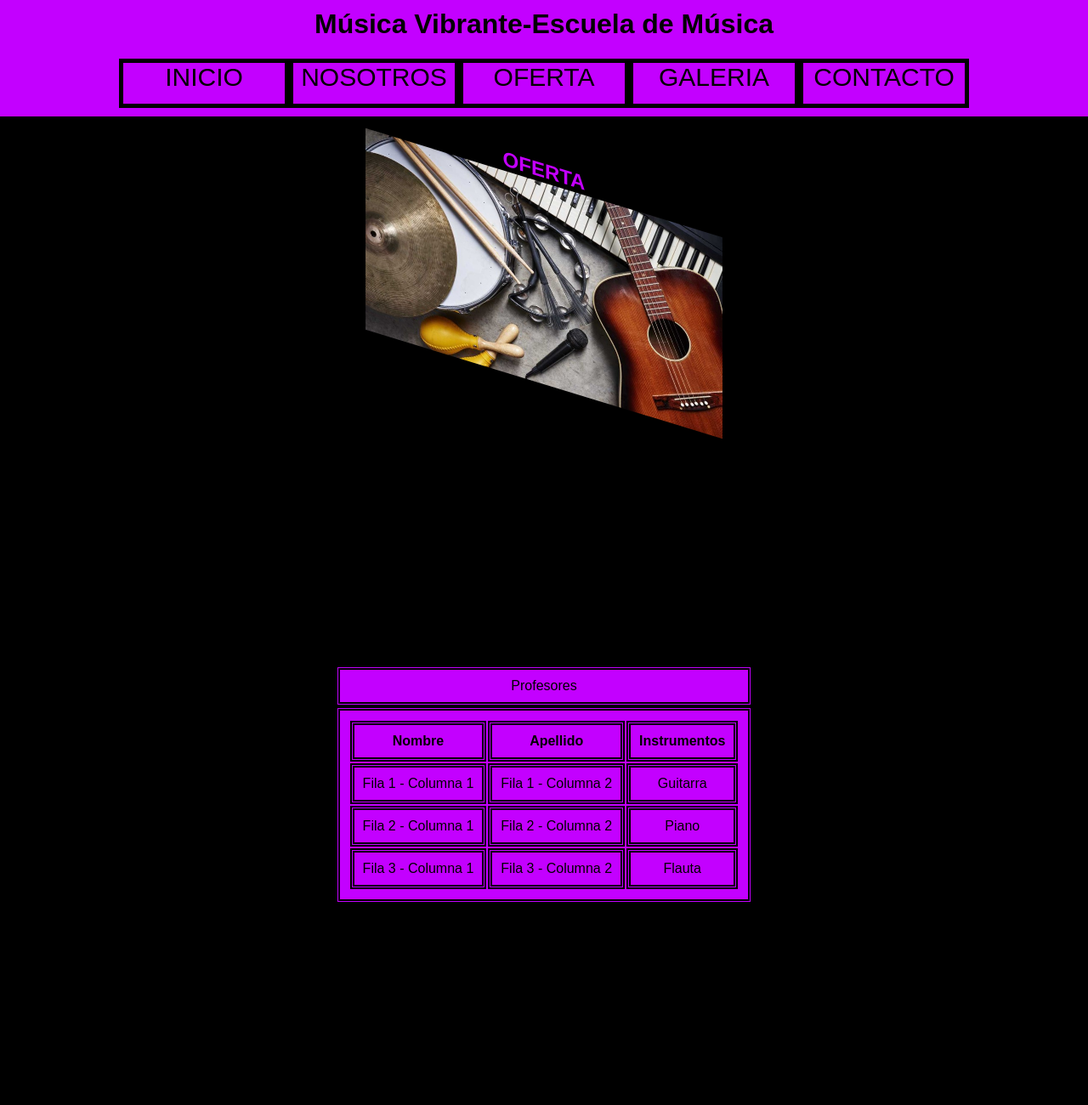
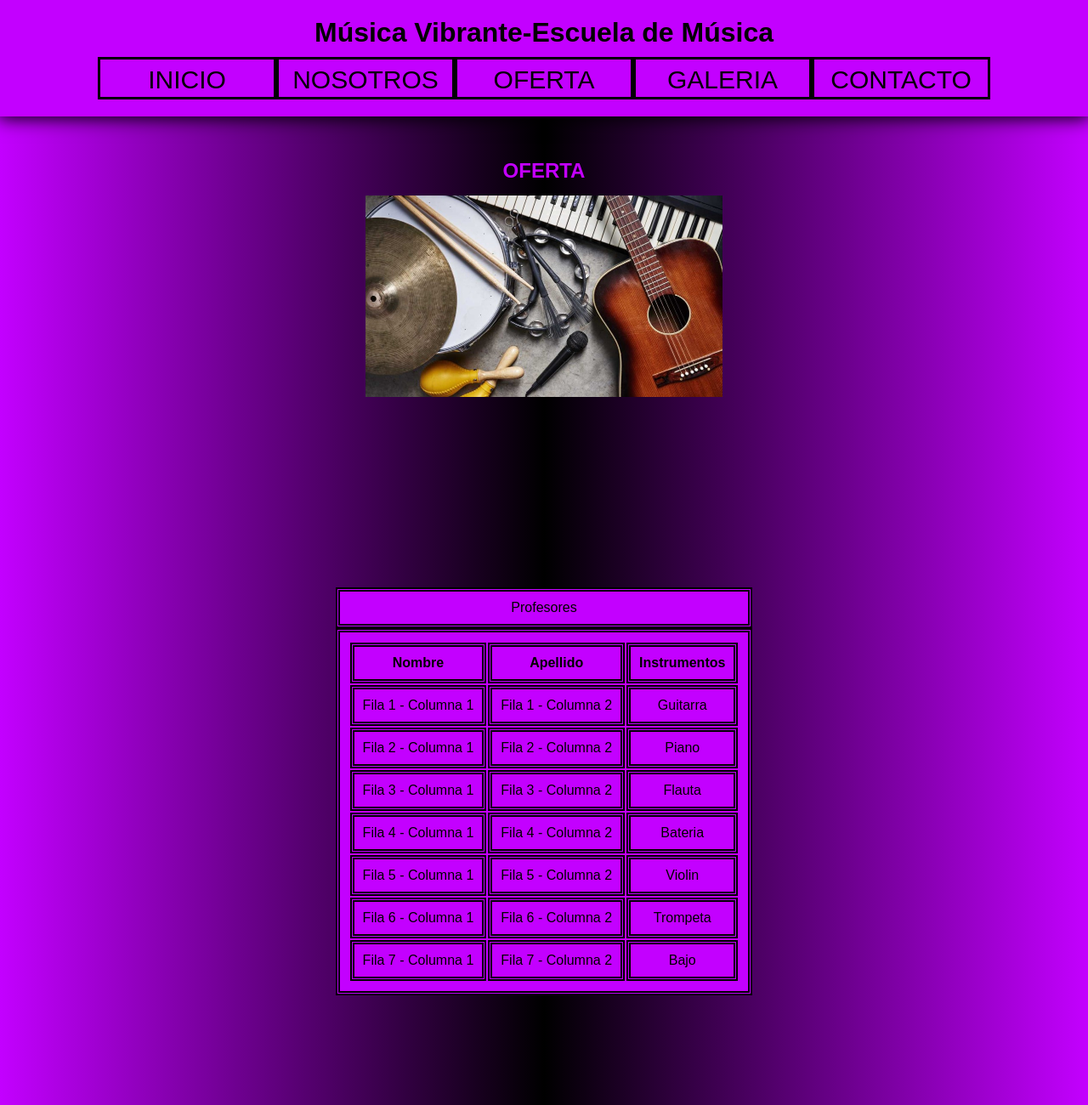
Before and after one commit to Julian-Scampino/musica_vibrante-julian-scampino, a plain HTML site: page secciones/oferta.html in a window 1280 px wide. Shown: the top 1300 px of the page at 85% size. Drawn offline with Linux system fonts and the light colour scheme.

Commit message:
modificando para segunda entrega del proyecto

```diff
--- a/estilos/style.css
+++ b/estilos/style.css
@@ -5,6 +5,7 @@
 
 .todo{
     height: 200vh;
+    background-image: linear-gradient(to left, rgb(195, 0, 255),black, rgb(195, 0, 255));
     font-family: Arial, Helvetica, sans-serif;
     display: grid;
     grid-template-areas:
@@ -13,7 +14,6 @@
     "footer";
     grid-template-columns: 100%;
     grid-template-rows: 1.5fr 15fr 1fr;
-    background-color: black;
 }
 /* ---------------- HEADER ----------------- */
 header{
@@ -22,17 +22,19 @@ header{
     display: flex;
     flex-direction: column;
     padding: 10px;
+    box-shadow: 0px 0px 20px 2px black;
 }
 h1{
-    height: 50%;
+    padding: 10px 0px 10px 0px;
     text-align: center;
     color:black;
+    background-color: rgb(195, 0, 255);
 }
 nav{
-    height: 50%;
     display: flex;
     justify-content: center;
     align-items: center;
+    background-color: rgb(195, 0, 255);
 }
 nav ul{
     height: 100%;
@@ -40,27 +42,32 @@ nav ul{
     text-align: center;
     font-size: 0;
     display: flex;
+    flex-wrap: wrap;
     justify-content: center;
 }
 nav ul li{
     width: 190px;
-    border: 5px solid black;
+    height: 30px;
+    padding: 7px;
+    border: 3px solid black;
 }
 nav ul li:hover{
-    background-color: hotpink;
+    background-color: rgb(248, 117, 237);
 }
-
+nav ul li:active{
+    background-color: rgb(255, 0, 234);
+}
 header nav ul li a{
-    width: 100%;
-    height: 100%;
+    text-align: center;
     font-size: 30px;
     text-decoration: none;
     color: black;
+    width: 100%;
+    height: 100%;
+    display: inline-block;
 }
 /* ---------------------- MAIN INDEX -------------------- */
 .main__index{
-    /* background-color: black; */
-    background-image: linear-gradient(to left, rgb(195, 0, 255),black, rgb(195, 0, 255));
     grid-area: main;
     display: flex;
     flex-direction: column;
@@ -74,39 +81,38 @@ header nav ul li a{
     flex-direction: column;
     justify-content: center;
     align-items: center;
-    /* transform: scaleY(17deg); */
-    transform: skewY(17deg);
 }
 .titulo_pagina{
     color: rgb(195, 0, 255);
-    /* transform: scaleY(17deg); */
-
+    margin-bottom: 15px;
 }
 .imagen-repetitiva{
     width: 50%;
     transition: transform ease 2s;
 }
 .imagen-repetitiva:hover{
-    transform: scale(2) rotate(180deg);
+    transform: scale(1.5) rotate(180deg);
 }
 /* ----------------- secciones index --------------- */
 .seccion-index{
     width: 50%;
     display: flex;
     align-items: center;
-    animation:balance 2s linear alternate infinite;
+    min-height: 250px;
+    transition: transform ease 0.2s;
+}
+.seccion-index:hover{
+    transform: scaleY(1.3); ;
+    box-shadow: 0px 0px 50px 5px rgb(195, 0, 255);
 }
 .articles__ofertaNosotros-index{
     height: 100%;
     width: 50%;
     background-color: rgb(195, 0, 255);
 }
-@keyframes balance{
-      from{ transform:translateX(-300px) }
-       to{ transform:translateX(300px)}
-}
 .div__imagenes{
     width: 50%;
+    height: 100%;
 }
 
 .imagen__seccion-index{
@@ -119,7 +125,6 @@ header nav ul li a{
 }
 /* ----NOSOTROS---- */
 .main__nosotros{
-    background-color: black;
     grid-area: main;
     display: flex;
     flex-direction: column;
@@ -136,11 +141,17 @@ header nav ul li a{
 .article__nosotros{
     background-color: rgb(195, 0, 255);
     width: 50%;
+    box-shadow: 0px 0px 50px 5px rgb(195, 0, 255);
 }
 .contenedor__avatar{
     display: flex;
     flex-direction: column;
     align-items: center;
+    animation:balance 1s linear alternate infinite;
+}
+@keyframes balance{
+    from{ transform:translateX(-150px) }
+     to{ transform:translateX(150px)}
 }
 #avatar{
     border: 5px solid rgb(195, 0, 255);
@@ -153,7 +164,6 @@ header nav ul li a{
 
 /* ----OFERTA---- */
 .main__oferta{
-    background-color: black;
     grid-area: main;
     display: flex;
     flex-direction: column;
@@ -168,7 +178,6 @@ table,caption,tr,th,td{
 }
 /* ----GALERIA---- */
 .main__galeria{
-    background-color: black;
     grid-area: main;
     display: flex;
     flex-direction: column;
@@ -178,6 +187,7 @@ table,caption,tr,th,td{
 .seccion__galeria{
     display: flex;
     flex-wrap: wrap;
+    justify-content: center;
 }
 .imagenes_galeria{
     width: 300px;
@@ -191,7 +201,6 @@ table,caption,tr,th,td{
 }
 /* ----CONTACTO---- */
 .main__contacto{
-    background-color: black;
     grid-area: main;
     display: flex;
     flex-direction: column;
@@ -217,6 +226,7 @@ footer{
     text-align: center;
     font-size: 30px;
     grid-area: footer;
+    box-shadow: 0px -5px 10px 1px black;
 }
 /* ---------------------- mobile -------------------- */
 @media screen and (max-width: 320px){
@@ -228,6 +238,8 @@ footer{
     }
     body div header nav ul li{
         width: 95px;
+        height: 10px;
+        padding: 2px;
     }
     body div header nav ul li a{
         font-size: 10px;
@@ -243,6 +255,10 @@ footer{
     }
     .div__imagenes{
         width: 100%;
+    }
+    @keyframes balance{
+        from{ transform:translateX(-50px) }
+         to{ transform:translateX(50px)}
     }
     .seccion__table{
         width: 80%;
@@ -263,7 +279,9 @@ footer{
         flex-wrap: wrap;
     }
     body div header nav ul li{
-        width: 95px
+        width: 95px;
+        height: 15px;
+        padding: 4px;
     }
     body div header nav ul li a{
         font-size: 15px;
--- a/secciones/oferta.html
+++ b/secciones/oferta.html
@@ -59,6 +59,26 @@
                             <td>Fila 3 - Columna 2</td>
                             <td>Flauta</td>
                         </tr>
+                        <tr>
+                            <td>Fila 4 - Columna 1</td>
+                            <td>Fila 4 - Columna 2</td>
+                            <td>Bateria</td>
+                        </tr>
+                        <tr>
+                            <td>Fila 5 - Columna 1</td>
+                            <td>Fila 5 - Columna 2</td>
+                            <td>Violin</td>
+                        </tr>
+                        <tr>
+                            <td>Fila 6 - Columna 1</td>
+                            <td>Fila 6 - Columna 2</td>
+                            <td>Trompeta</td>
+                        </tr>
+                        <tr>
+                            <td>Fila 7 - Columna 1</td>
+                            <td>Fila 7 - Columna 2</td>
+                            <td>Bajo</td>
+                        </tr>
                     </table>
                 </section>
                 <section class="seccion__contacto">
```
Also changed, not shown: index.html (indentation only), secciones/contacto.html (indentation only), secciones/galeria.html (indentation only), secciones/nosotros.html (indentation only). Lines whose indentation alone changed are shown as unchanged.
